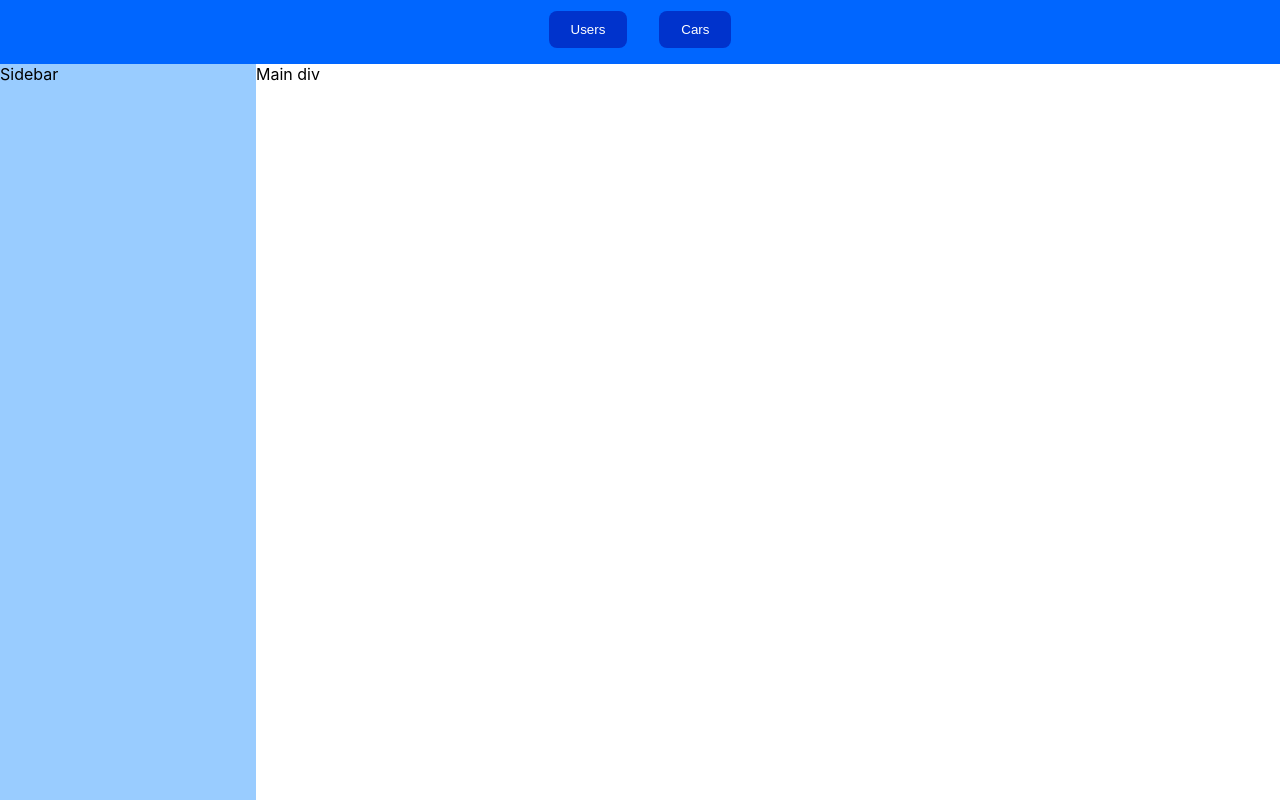
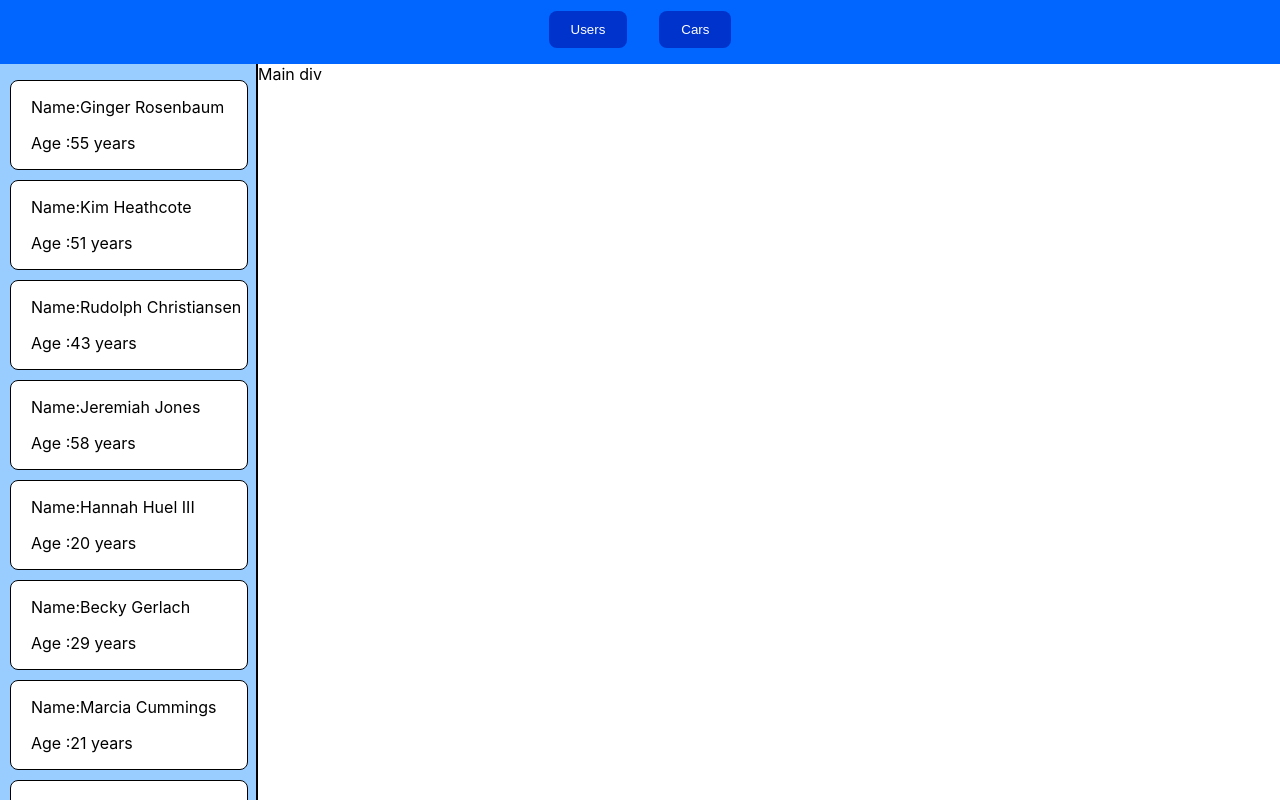
Before and after one commit to Arshak1196/fakerjs-user-and-cars, a React (Create React App) app: page / in a window 1280 px wide. Built offline with nearby package versions, Linux system fonts and the light colour scheme.

Commit message:
react virtualized sidebar

```diff
--- a/src/App.js
+++ b/src/App.js
@@ -1,23 +1,23 @@
+import { useEffect, useState } from "react";
 import Navbar from "./Components/Navbar/Navbar";
 import Sidebar from "./Components/Sidebar/Sidebar";
+import { createUsers } from "./functions/faker";
 import './App.css';
-import { useEffect, useState } from "react";
-import { createUsers } from "./functions/faker";
 
 function App() {
-  const [user,setUser]=useState()
+  const [users,setUsers]=useState([])
 
   useEffect(()=>{
-    createUsers(10,setUser)
+    createUsers(100,setUsers)
   },[])
 
-  console.log(user)
+
 
   return (
     <div className="App">
       <Navbar/>
       <div className="container">
-        <Sidebar/>
+        <Sidebar users={users}/>
         <div className="main-div">Main div</div>
       </div>
 
--- a/src/Components/Sidebar/Sidebar.css
+++ b/src/Components/Sidebar/Sidebar.css
@@ -2,4 +2,22 @@
     width:20vw;
     height: calc(100vh - 4rem);
     background-color: #99ccff;
+    border-right: 2px solid black;
 }
+
+.title{
+    text-align: center;
+    font-weight: bold;
+}
+
+.ReactVirtualized__Grid::-webkit-scrollbar{
+    display: none;
+}
+
+.list{
+    border: 1px solid black;
+    border-radius: 8px;
+    padding-left: 20px;
+    margin: 1rem 10px;
+    background-color: white;
+}
--- a/src/Components/Sidebar/Sidebar.js
+++ b/src/Components/Sidebar/Sidebar.js
@@ -1,10 +1,35 @@
 import './Sidebar.css'
 import 'react-virtualized/styles.css';
+import { AutoSizer, List } from 'react-virtualized';
 
-function Sidebar() {
-  return (
-    <div className='sidebar'>Sidebar</div>
-  )
+function Sidebar({ users }) {
+    console.log(users)
+    return (
+        <div className='sidebar'>
+            {/* <p className='title'>All Users(Scroll down to see more)</p> */}
+            <AutoSizer>
+                {({width,height}) => (
+                    <List
+                        width={width}
+                        height={height}
+                        rowHeight={100}
+                        rowCount={users.length}
+                        rowRenderer={({ key, index,style}) => {
+                            const user = users[index]
+                            return (
+                                <div key={key} style={style} >
+                                    <div className='list'>
+                                    <p>Name:{user.userName}</p>
+                                    <p>Age :{user.age} years</p>
+                                    </div>
+                                </div>
+                            )
+                        }}
+                    />
+                )}
+            </AutoSizer>
+        </div>
+    )
 }
 
 export default Sidebar
--- a/src/functions/faker.js
+++ b/src/functions/faker.js
@@ -12,6 +12,7 @@ const createRandomUser = () => {
         },
         age: Math.floor(Math.random()*40)+20,
         phoneNumber: faker.phone.number(),
+        occupation:faker.name.jobTitle(),
         vehicle: {
             model: faker.vehicle.model(),
             manufacturer: faker.vehicle.manufacturer(),
--- a/src/index.js
+++ b/src/index.js
@@ -1,7 +1,8 @@
 import React from 'react';
 import ReactDOM from 'react-dom/client';
+import App from './App';
+import 'react-virtualized/styles.css';
 import './index.css';
-import App from './App';
 
 const root = ReactDOM.createRoot(document.getElementById('root'));
 root.render(
```
